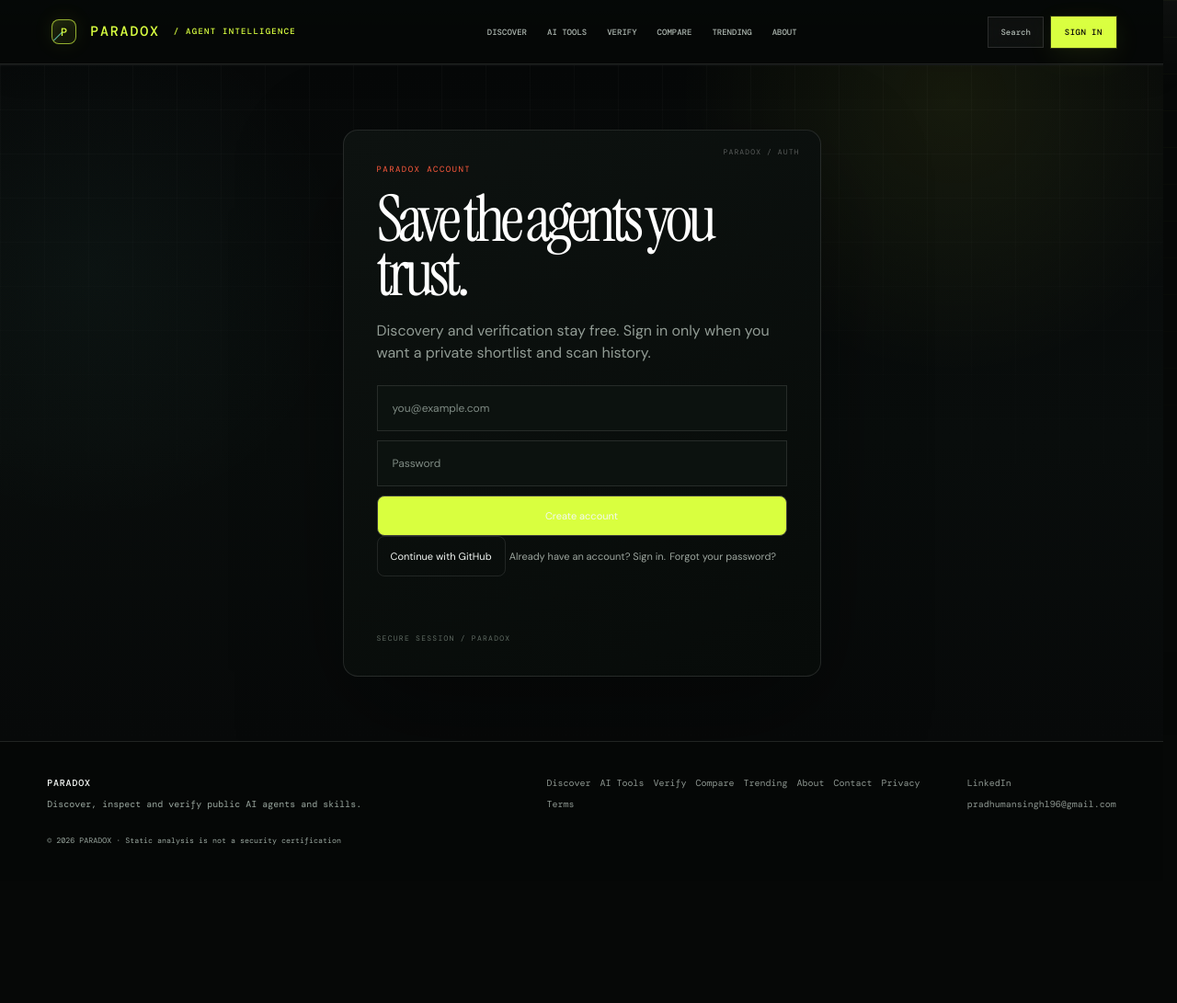
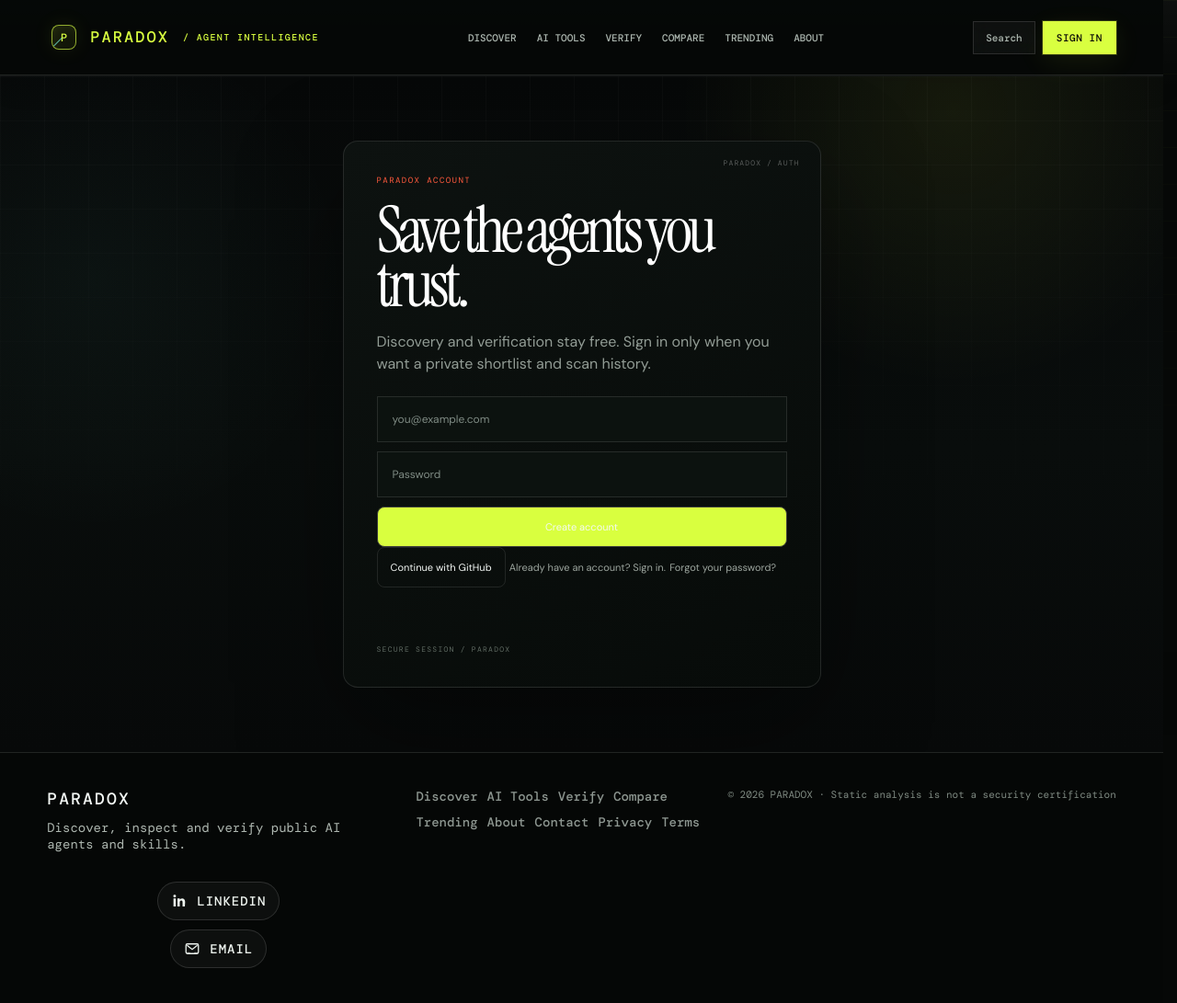
Before and after one commit to PRADHUMAN-SINGH-1/paradox, an Astro site: page /auth in a window 1280 px wide. Shown: the whole page at 92% size. Before the commit the page ends 958 px from the top, so only its background shows below. Built offline with nearby package versions, Linux system fonts and the light colour scheme; Astro itself is replaced by a stand-in of ours; no server answers; a web font is replaced by a local one.

Commit message:
ui: improve global typography, maker contrast, and footer contact links

```diff
--- a/src/layouts/BaseLayout.astro
+++ b/src/layouts/BaseLayout.astro
@@ -9,6 +9,7 @@ import '../styles/product-final-ui.css';
 import '../styles/startup-intelligence.css';
 import '../styles/startup-visual-system.css';
 import '../styles/visibility-fixes.css';
+import '../styles/site-final.css';
 const {
   title,
   description,
@@ -71,7 +72,24 @@ const websiteLd = jsonLd ?? {
       <nav class="mobile-nav" id="mobileNav"><a href="/agents/">Discover</a><a href="/ai/">AI Tools</a><a href="/verify/">Verify</a><a href="/compare/">Compare</a><a href="/trending/">Trending</a><a href="/about/">About</a><a href="/contact/">Contact</a><a href="/auth/" data-auth-link>Sign in</a></nav>
     </header>
     <slot />
-    <footer class="site-footer"><div><strong>PARADOX</strong><span>Discover, inspect and verify public AI agents and skills.</span></div><nav aria-label="Footer"><a href="/agents/">Discover</a><a href="/ai/">AI Tools</a><a href="/verify/">Verify</a><a href="/compare/">Compare</a><a href="/trending/">Trending</a><a href="/about/">About</a><a href="/contact/">Contact</a><a href="/privacy/">Privacy</a><a href="/terms/">Terms</a></nav><div><a href="https://www.linkedin.com/in/pradhuman--singh/" rel="me">LinkedIn</a><a href="mailto:pradhumansingh196@gmail.com">pradhumansingh196@gmail.com</a></div><small>© {year} PARADOX · Static analysis is not a security certification</small></footer>
+    <footer class="site-footer">
+      <div class="footer-brand-block">
+        <strong>PARADOX</strong>
+        <span>Discover, inspect and verify public AI agents and skills.</span>
+        <div class="pf-contact" aria-label="Contact details">
+          <a href="https://www.linkedin.com/in/pradhuman--singh/" rel="me noopener noreferrer" target="_blank" aria-label="LinkedIn profile">
+            <svg viewBox="0 0 24 24" aria-hidden="true" fill="currentColor"><path d="M6.94 8.38H3.56V20h3.38V8.38ZM5.25 3a1.98 1.98 0 1 0 0 3.96A1.98 1.98 0 0 0 5.25 3ZM20.44 13.38c0-3.5-1.87-5.13-4.36-5.13-2.01 0-2.91 1.1-3.41 1.87v-1.74H9.29V20h3.38v-5.74c0-1.51.29-2.98 2.16-2.98 1.84 0 1.87 1.73 1.87 3.08V20H20l.44-6.62Z"/></svg>
+            <span class="pf-label">LINKEDIN</span>
+          </a>
+          <a href="mailto:pradhumansingh196@gmail.com" aria-label="Email Pradhuman Singh">
+            <svg viewBox="0 0 24 24" aria-hidden="true" fill="none" stroke="currentColor" stroke-width="1.7"><rect x="3" y="5" width="18" height="14" rx="2"/><path d="m4.5 7 7.5 6 7.5-6"/><path d="M4 18h5m6 0h5" opacity=".45"/></svg>
+            <span class="pf-label">EMAIL</span>
+          </a>
+        </div>
+      </div>
+      <nav aria-label="Footer"><a href="/agents/">Discover</a><a href="/ai/">AI Tools</a><a href="/verify/">Verify</a><a href="/compare/">Compare</a><a href="/trending/">Trending</a><a href="/about/">About</a><a href="/contact/">Contact</a><a href="/privacy/">Privacy</a><a href="/terms/">Terms</a></nav>
+      <div><small>© {year} PARADOX · Static analysis is not a security certification</small></div>
+    </footer>
     <script>import '../scripts/header-auth.ts';</script>
     <script>import '../scripts/ai-studio-provider.ts';</script>
   </body>
```
